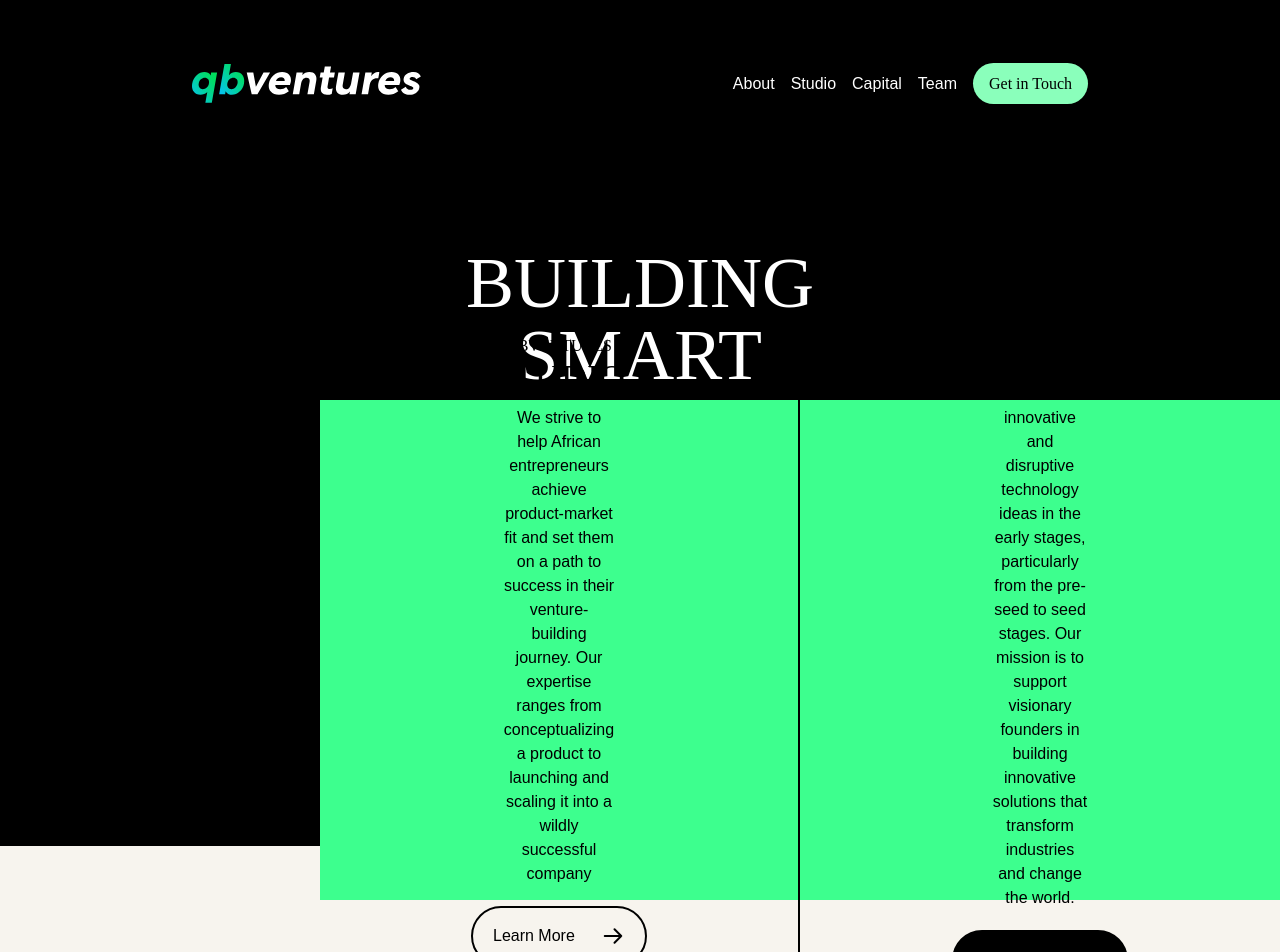
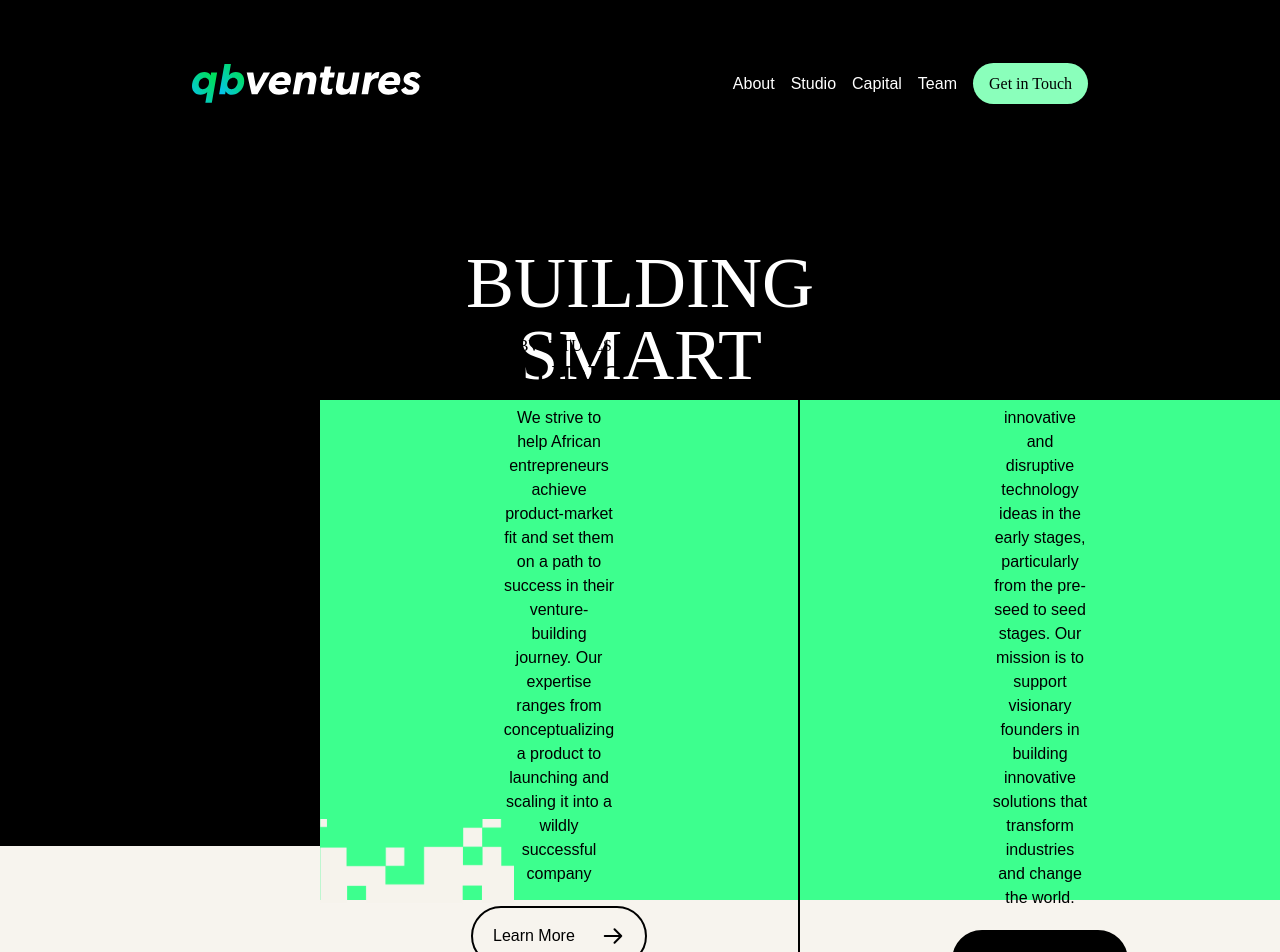
Before and after one commit to PhillipNzau/qbVentures-website, an Angular app: page / in a window 1280 px wide. Shown: the top 952 px of the page. Built offline with nearby package versions, Linux system fonts and the light colour scheme; a web font is replaced by a local one.

Commit message:
mask imp

```diff
--- a/src/app/components/home/home.component.html
+++ b/src/app/components/home/home.component.html
@@ -84,6 +84,14 @@
       />
     </div>
   </div>
+  <!-- mask -->
+  <img
+    class="absolute -bottom-1 -left-1"
+    src="./assets/imgs/mask.svg"
+    width="198"
+    height="85"
+    alt="mask img"
+  />
 </section>
 
 <!-- Portfolio ventures -->
@@ -212,7 +220,7 @@
 </section>
 
 <!-- Work with us -->
-<section class="bg-primaryBlack py-24 px-48">
+<section class="bg-primaryBlack py-24 px-48 relative">
   <h1 class="text-lightGreen text-6xl font-headingExtraBold">WORK WITH US</h1>
   <p class="text-primaryWhite text-2xl w-1/2 my-6">
     We welcome the opportunity to meet, dialogue, and partner in pursuit of
@@ -229,6 +237,14 @@
       height="24"
     />
   </div>
+  <!-- mask -->
+  <img
+    class="absolute -bottom-1 right-0"
+    src="./assets/imgs/mask.svg"
+    width="198"
+    height="85"
+    alt="mask img"
+  />
 </section>
 
 <!-- Latest news -->
```
Also changed, not shown: src/assets/imgs/mask.svg (added).
